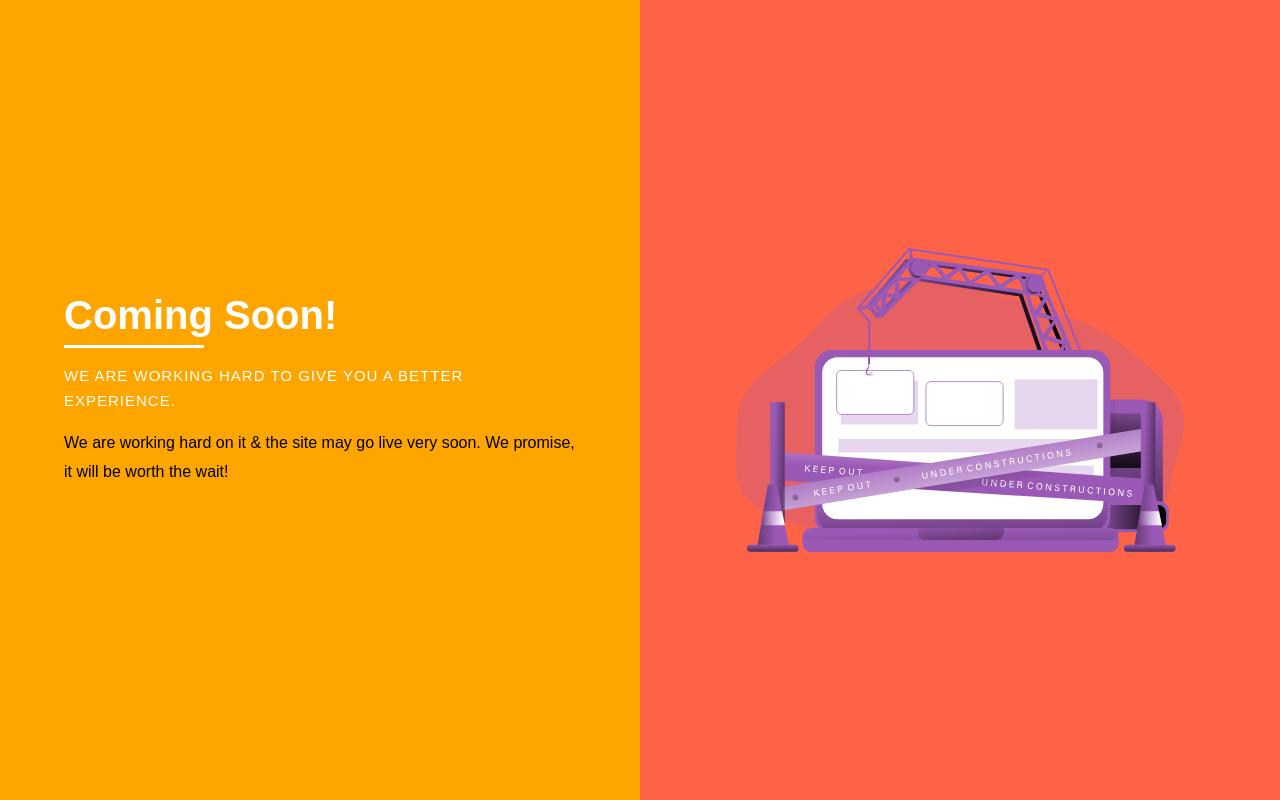
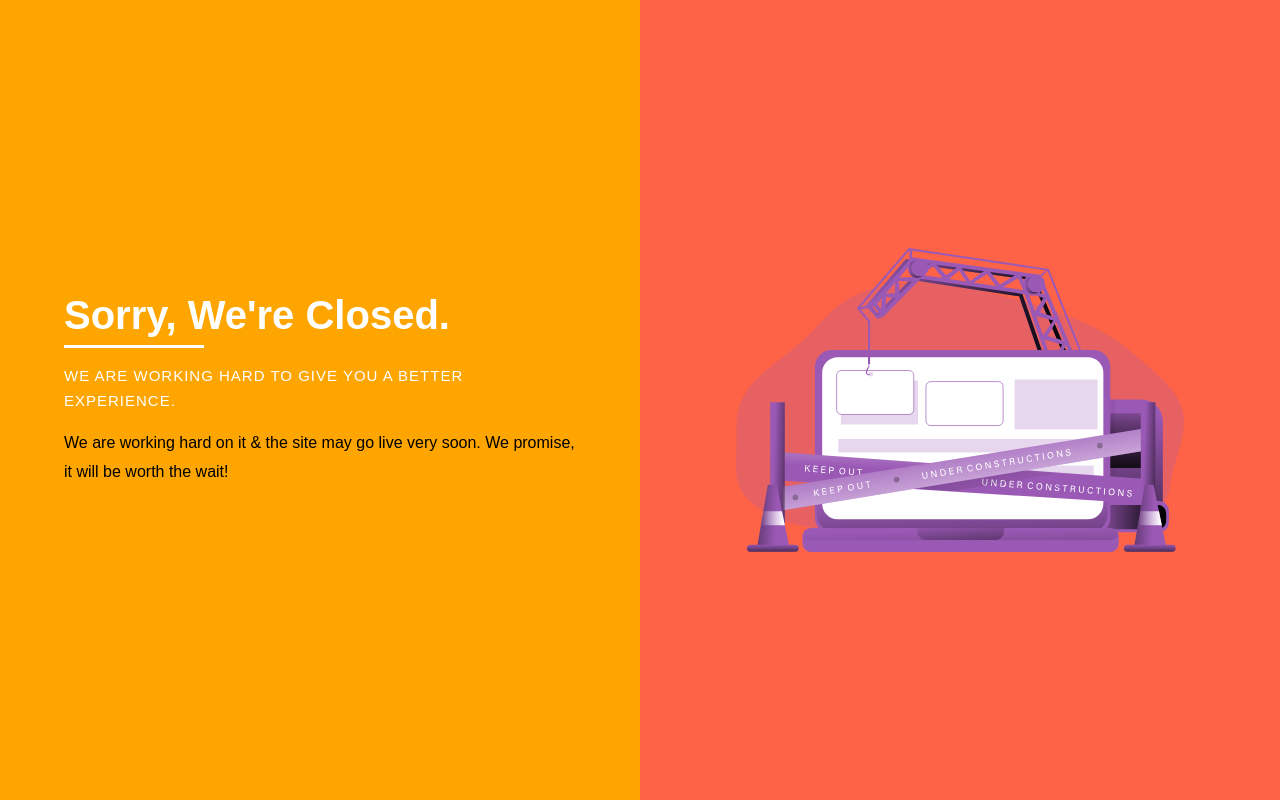
Before and after one commit to josejardin/einstein-b-website, a plain HTML site: page index.html in a window 1280 px wide. Drawn offline with Linux system fonts and the light colour scheme.

Commit message:
Update index.html

```diff
--- a/index.html
+++ b/index.html
@@ -1072,7 +1072,7 @@
     </script>-->
     <div class="uc__wrapper">
         <div class="uc__details">
-            <h1 class="title">Coming Soon!</h1>
+            <h1 class="title">Sorry, We're Closed.</h1>
             <h3 class="intro">
                 We are working hard to give you a better experience.
             </h3>
```
